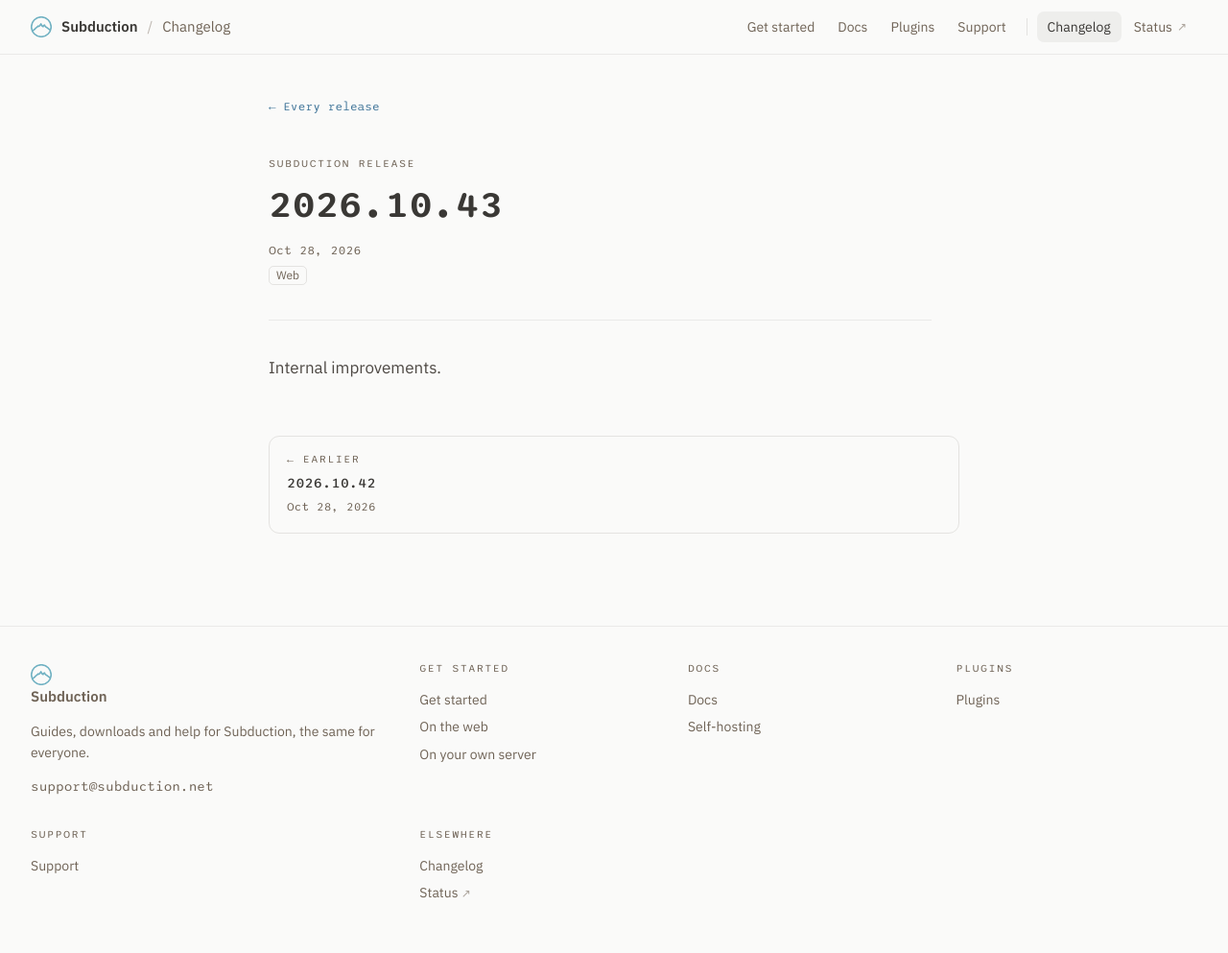
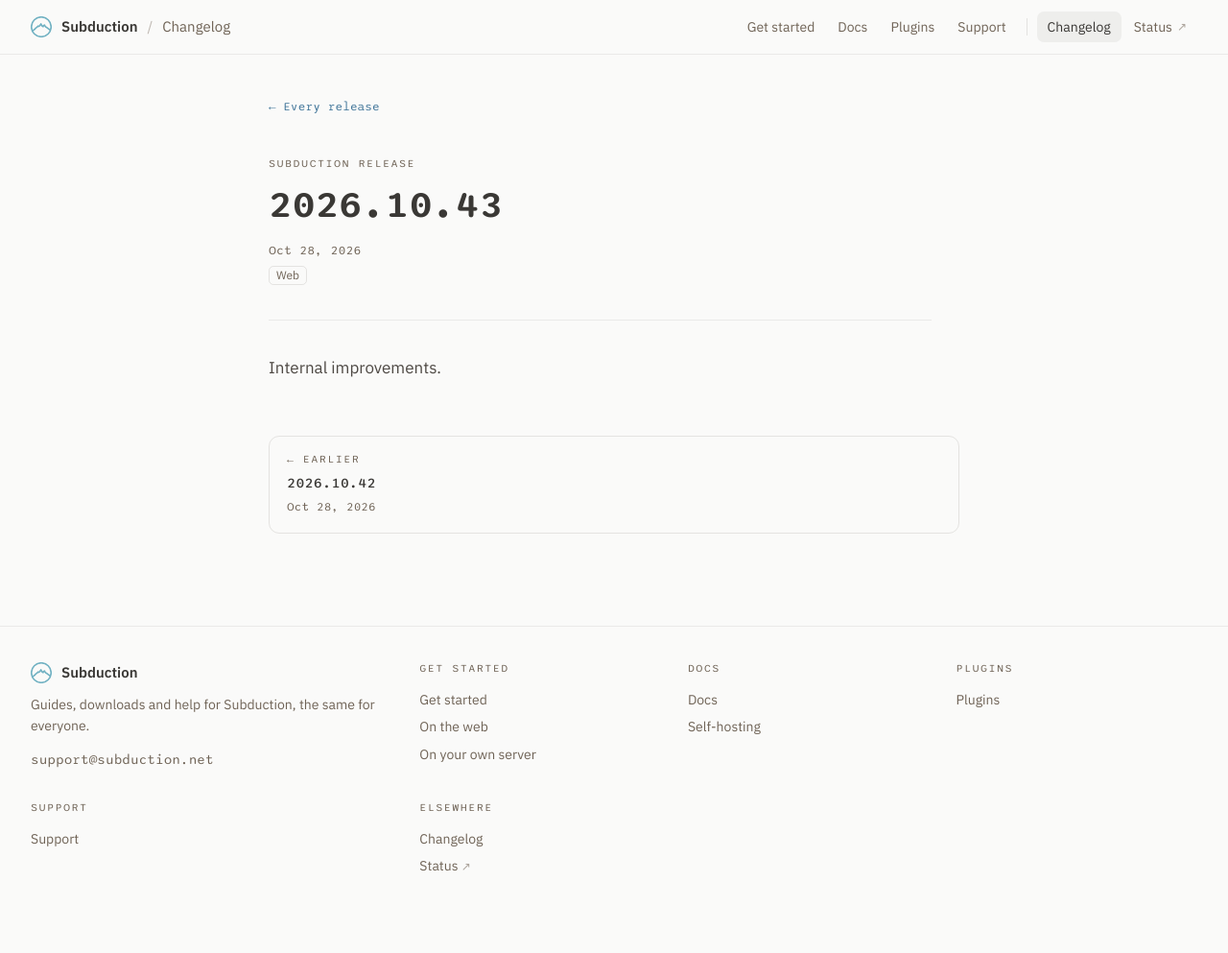
Before and after one commit to subduction-dev/releases, a Jekyll site: the page built from changelog/2026.10.43.md, in a window 1280 px wide. Shown: the whole page at 96% size. Built offline with Jekyll 4.4.1, drawn with Linux system fonts in a browser that asks for light colours; after the commit the page ends 965 px from its top, so only the background shows below that.

Commit message:
site: update to the seed (1 file(s))

```diff
--- a/assets/shelf.css
+++ b/assets/shelf.css
@@ -1019,6 +1019,13 @@
   padding: 3px 0;
   color: var(--secondary-fg);
 }
+/* The brand is the masthead's: the mark and the name on one line, which
+ * the column links' block display above would otherwise break. */
+.shelf .foot .brand a {
+  display: flex;
+  padding: 0;
+  color: var(--foreground);
+}
 .foot-brand {
   display: flex;
   flex-direction: column;
```
